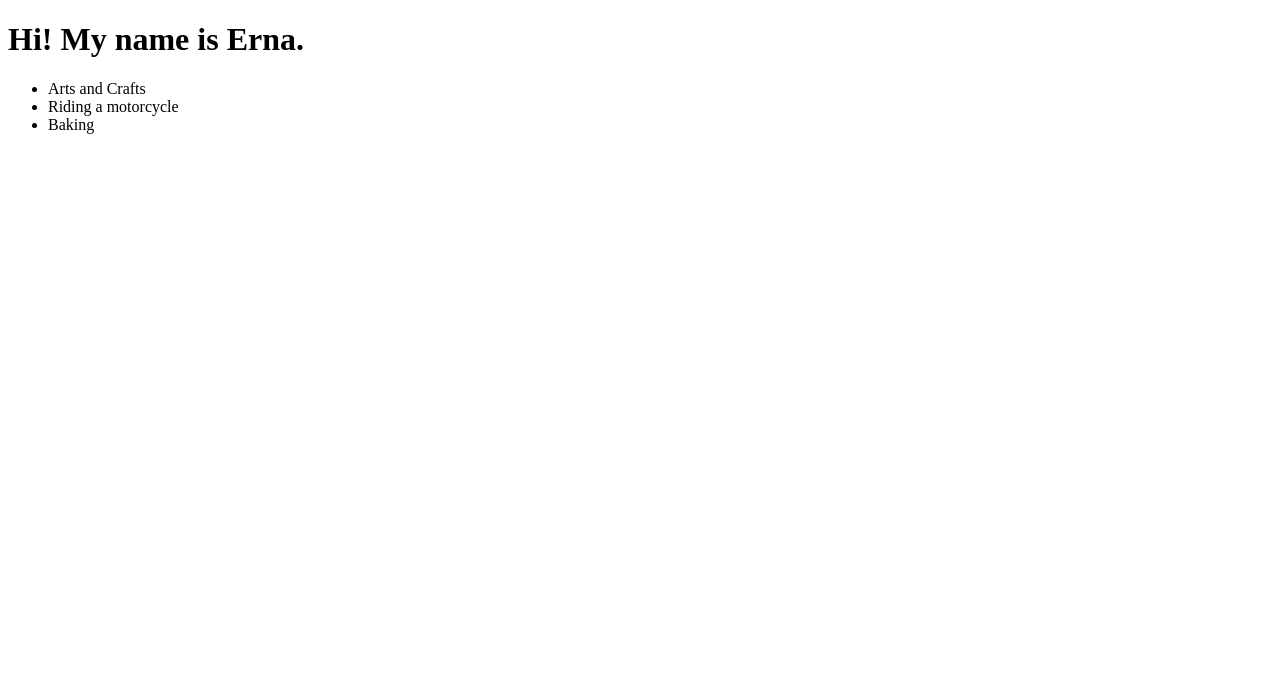
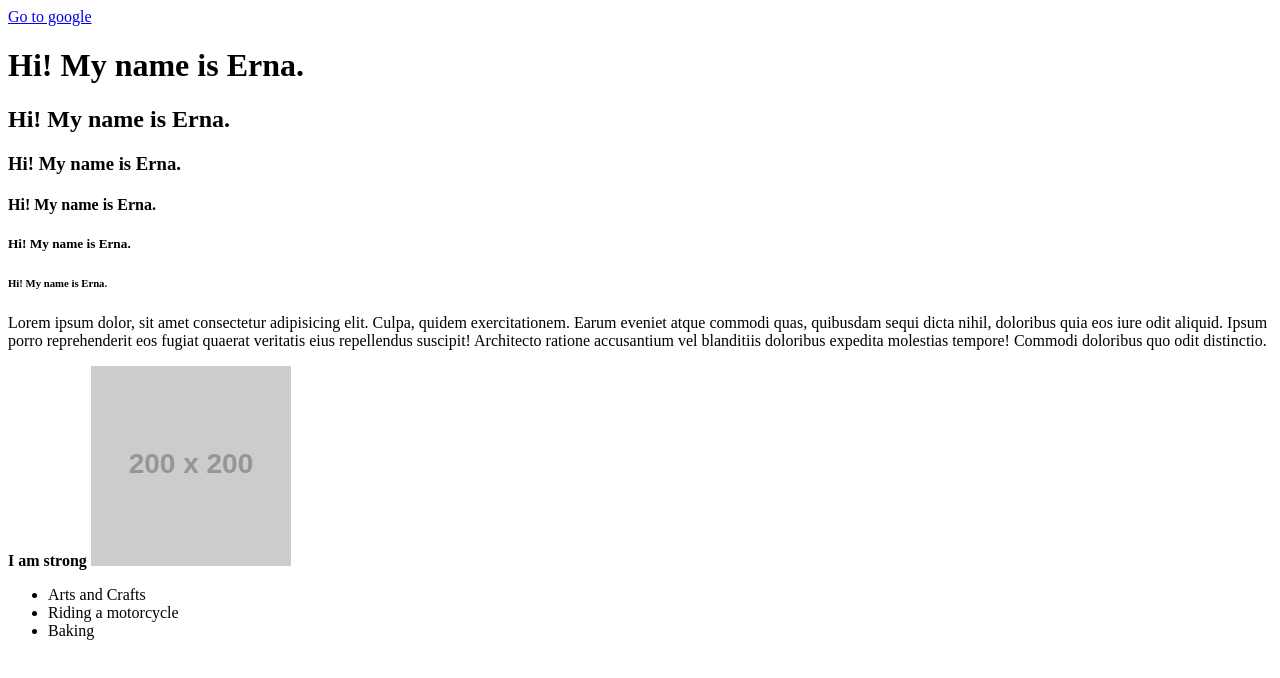
Before and after one commit to ooernica/Hello_World, a plain HTML site: page index.html in a window 1280 px wide. Drawn offline with Linux system fonts and the light colour scheme; placeholder pictures from the web are drawn by us.

Commit message:
Added Image, Added Hyper link,

```diff
--- a/index.html
+++ b/index.html
@@ -7,11 +7,36 @@
     <title>Document</title>
 </head>
 <body>
+    <a href="https://www.google.com" target="_blank">Go to google</a>
     <h1> Hi! My name is Erna.</h1>
+    <h2> Hi! My name is Erna.</h2>
+    <h3> Hi! My name is Erna.</h3>
+    <h4> Hi! My name is Erna.</h4>
+    <h5> Hi! My name is Erna.</h5>
+    <h6> Hi! My name is Erna.</h6>
+    <p>Lorem ipsum dolor, sit amet consectetur adipisicing elit. Culpa, quidem exercitationem. Earum eveniet atque commodi quas, quibusdam sequi dicta nihil, doloribus quia eos iure odit aliquid. Ipsum porro reprehenderit eos fugiat quaerat veritatis eius repellendus suscipit! Architecto ratione accusantium vel blanditiis doloribus expedita molestias tempore! Commodi doloribus quo odit distinctio.</p>
+
+    <strong>I am strong</strong>
+
+<!-- Image does not need a closing tag
+    HTML elements that don't self contain self closing tags are HTML elements htat doesn't render content
+    hz - horizontal rule
+    br- a line break
+    input - an input element for receiving test
+    img - to render images on the page
+    the opening html tags can contain attrivbutes for the specific html tag (name of attribute = and then double quotes and then actual date for the attribute)
+    src renders image on the page as src
+    alt stands for alternate, it is normally used to describe the image that the source atribute will render (typically used for visually impaired when they use screen reader, it will describe what the image actually shows)
+    hred = hyper link reference, what URL do you want the user to gho to when they click on the link
+-->
+
+    <img src="https://via.placeholder.com/200"alt="A Placeholder image for 200 pixels"/>
+
     <ul>
         <li>Arts and Crafts</li>
         <li>Riding a motorcycle</li>
         <li>Baking</li>
     </ul>
+
 </body>
 </html>
```
